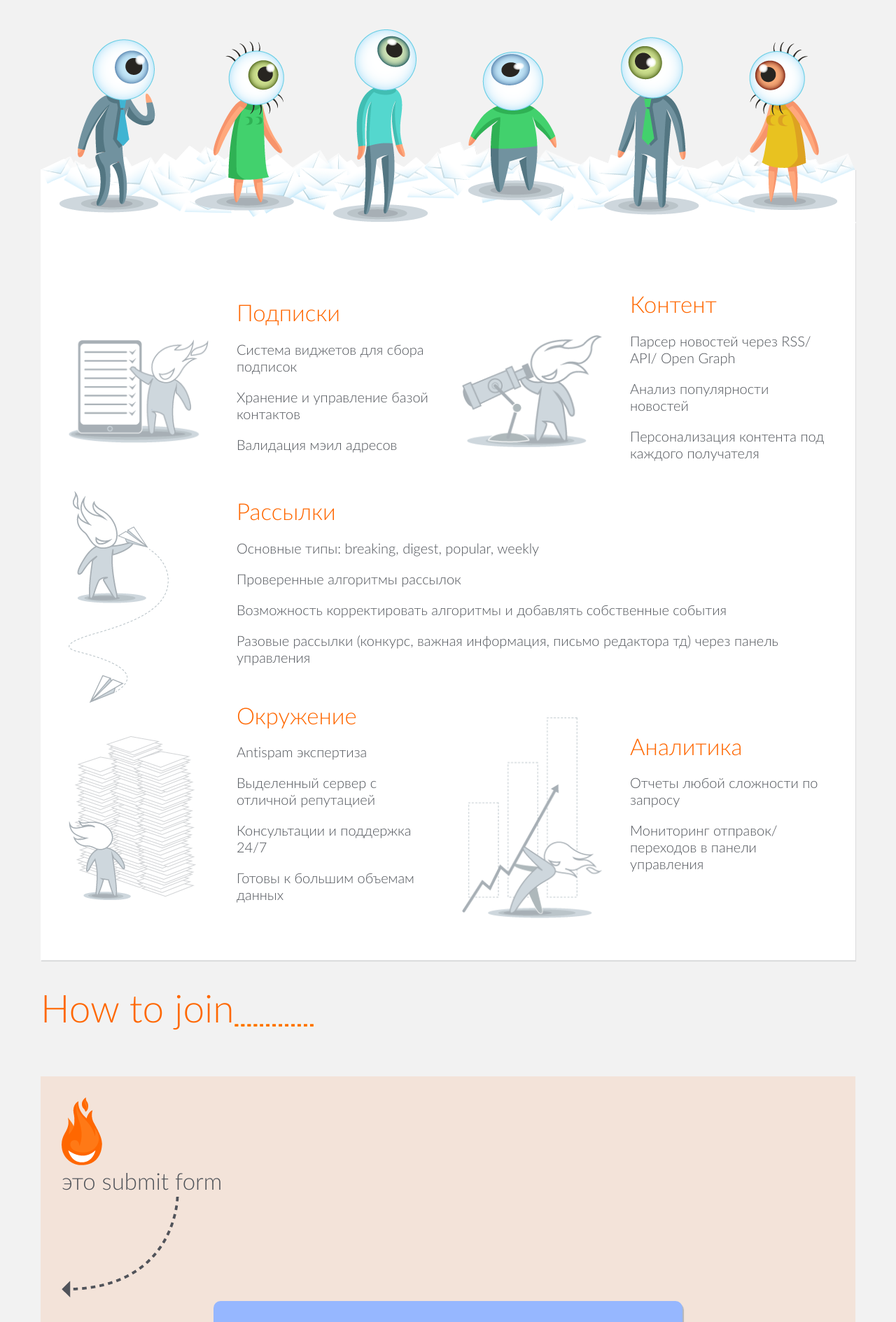
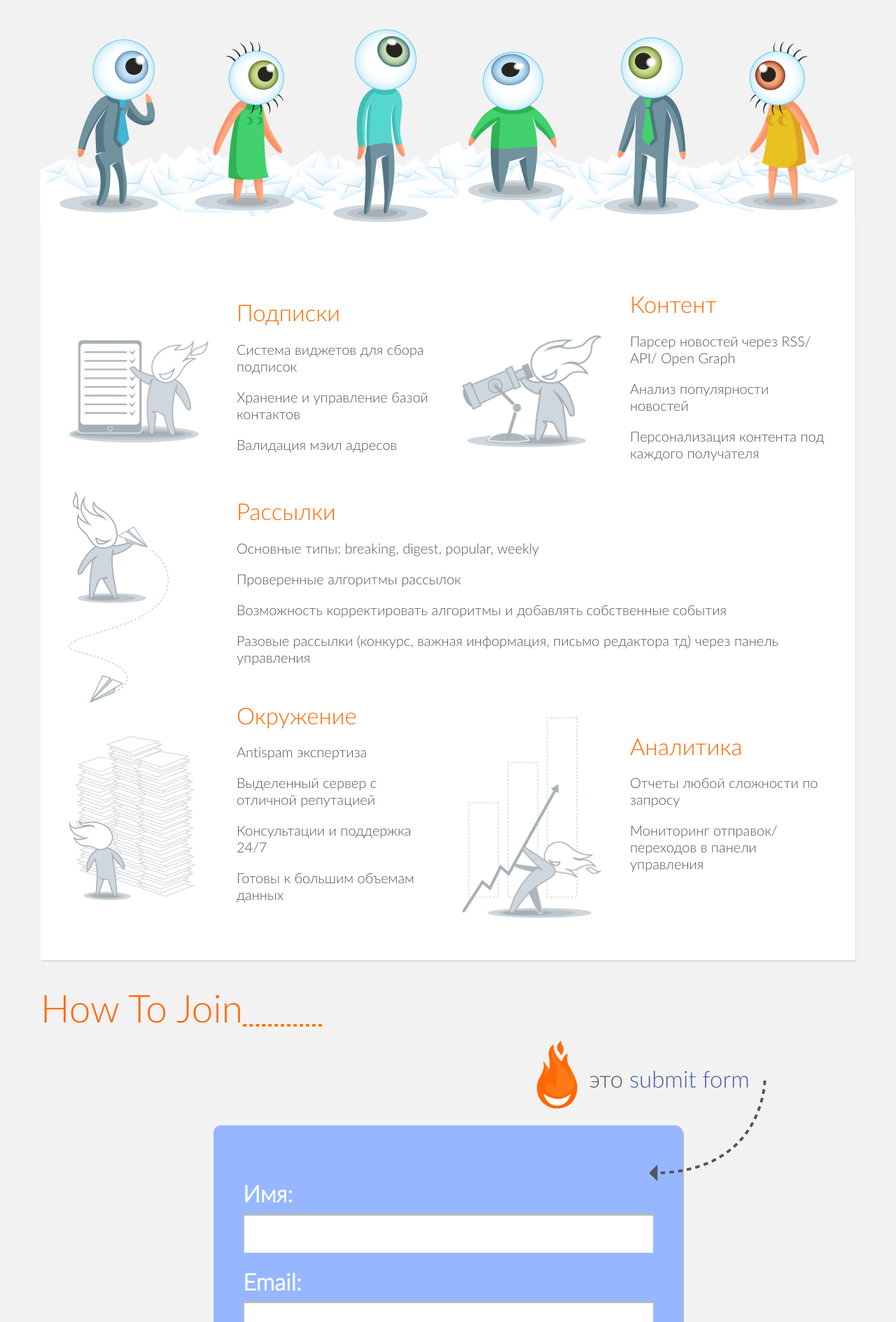
Before and after one commit to rooooster/newsman, a Jekyll site: the page built from _pages/home.md, in a window 1280 px wide. Shown: the part 516-2405 px from the top of the page at 70% size. Built offline with Jekyll 4.4.1, drawn with Linux system fonts in a browser that asks for light colours; some of the changed text lies outside the part shown.

Commit message:
styling HowToJoin component

```diff
--- a/_components/Features/style.scss
+++ b/_components/Features/style.scss
@@ -51,8 +51,8 @@
         &-bg {
             position: absolute;
             top: 0;
-            left: 0;
-            transform: translate3d(0,-100%,0);
+            left: 50%;
+            transform: translate3d(-50%,-100%,0);
             max-width: 1165px;
         }
 
--- a/_components/HowToJoin/index.html
+++ b/_components/HowToJoin/index.html
@@ -1,25 +1,27 @@
 <div class="howtojoin">
 
-    <h2 class="howtojoin__title">How to join</h2>
+    <h2 class="howtojoin__title">How To Join</h2>
 
     <div class="howtojoin__tips">
         <ul>
             <li class="howtojoin__tips-tip1">
-                <img src="{{ site.baseurl }}/assets/img/content/newsman-head.png" alt="...">
-                <p>это submit form</p>
-                <img src="{{ site.baseurl }}/assets/img/content/how-arrow-1.png" alt="...">
+                <div class="howtojoin__tip1">
+                    <img class="howtojoin__tip1-head" src="{{ site.baseurl }}/assets/img/content/newsman-head.png" alt="...">
+                    <p>это <span class="is-blue">submit form</span></p>
+                    <img class="howtojoin__tip1-arrow" src="{{ site.baseurl }}/assets/img/content/how-arrow-1.png" alt="...">
+                </div>
                 {% include Form/index.html %}
-                <img src="{{ site.baseurl }}/assets/img/content/how-pointer.png" alt="...">
+                <img class="howtojoin__pointer" src="{{ site.baseurl }}/assets/img/content/how-pointer.png" alt="...">
             </li>
             <li class="howtojoin__tips-tip2">
                 <img src="{{ site.baseurl }}/assets/img/content/newsman-head.png" alt="...">
-                <p>Подсказка: Подготовить RSS ленту, с содержанием, которое вы хотите использовать в письмах, как минимум это:</p>
+                <p><span class="is-orange">Подсказка:</span> Подготовить RSS ленту, с содержанием, которое вы хотите использовать в письмах, как минимум это:</p>
                 <img src="{{ site.baseurl }}/assets/img/content/how-arrow-2.png" alt="...">
-                <p>заголовок, картинка, краткое описание новости, id статьи или уникальный url;</p>
+                <p><span class="is-blue">заголовок, картинка, краткое описание новости, id статьи или уникальный url;</span></p>
             </li>
             <li class="howtojoin__tips-tip3">
                 <img src="{{ site.baseurl }}/assets/img/content/newsman-head.png" alt="...">
-                <p>Подсказка: Добавьте на сайте страницу с адресом: domain.com/someuniqid.html или добавьте поддомен n.domain.com с записью: 68.152.13.111</p>
+                <p><span class="is-orange">Подсказка:</span> Добавьте на сайте страницу с адресом: <span class="is-blue">domain.com/someuniqid.html</span> или добавьте поддомен n.domain.com с записью: <span class="is-blue">68.152.13.111</span></p>
                 <img src="{{ site.baseurl }}/assets/img/content/how-arrow-3.png" alt="...">
             </li>
             <li class="howtojoin__tips-tip4">
@@ -30,16 +32,18 @@
             <li class="howtojoin__tips-tip5">
                 <img src="{{ site.baseurl }}/assets/img/background/bg-mails.png" alt="...">
                 <img src="{{ site.baseurl }}/assets/img/content/how-mail.png" alt="...">
-                <p>Мы отправим доступ в учетную запись Mailfire - https://admin.mailfire.io/</p>
+                <p>Мы отправим доступ в учетную запись <span class="is-blue">Mailfire - https://admin.mailfire.io/</span></p>
             </li>
             <li class="howtojoin__tips-tip6">
                 <img src="{{ site.baseurl }}/assets/img/content/newsman-head.png" alt="...">
                 <p>Вы размещаете в футере сайта код:</p>
                 <img src="{{ site.baseurl }}/assets/img/content/how-arrow-5.png" alt="...">
+                <img src="{{ site.baseurl }}/assets/img/content/how-client-2.png" alt="...">
                 {% include Code/index.html %}
+                <img src="{{ site.baseurl }}/assets/img/content/how-arrow-tablet.png" alt="...">
             </li>
             <li class="howtojoin__tips-tip7">
-                <p>и уже на следующий день начинаем рассылку новостей!</p>
+                <p><span class="is-orange">и уже на следующий день начинаем рассылку новостей!</span></p>
                 <img src="{{ site.baseurl }}/assets/img/content/newsman-mails.png" alt="...">
             </li>
         </ul>
--- a/_components/Landing/style.scss
+++ b/_components/Landing/style.scss
@@ -24,8 +24,8 @@
         &-bg {
             position: absolute;
             top: 0;
-            left: 0;
-            transform: translate3d(0,-100%,0);
+            left: 50%;
+            transform: translate3d(-50%,-100%,0);
             max-width: 1165px;
         }
     }
--- a/_scss/ui/_buttons.scss
+++ b/_scss/ui/_buttons.scss
@@ -1,4 +1,5 @@
 @mixin btn {
+    text-align: center;
     background: #425da8;
     color: #96b7ff;
     text-transform: uppercase;
```
Also changed, not shown: _components/HowToJoin/style.scss (+40 -3 lines), assets/css/main.css.
